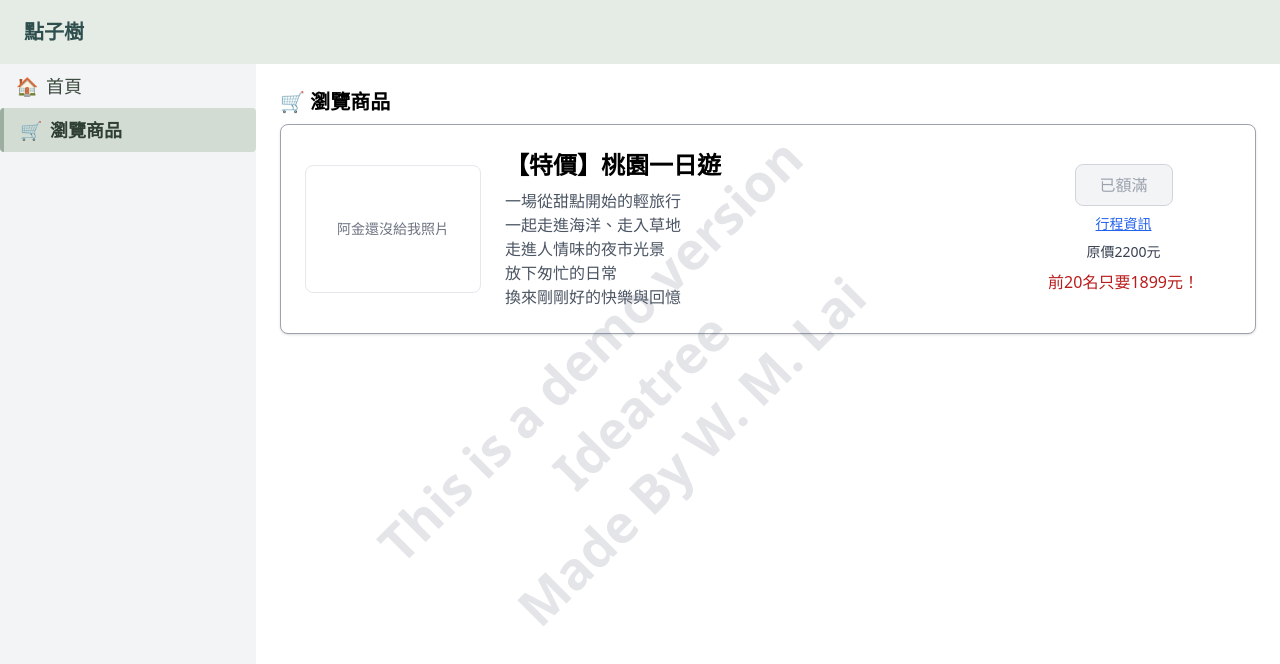
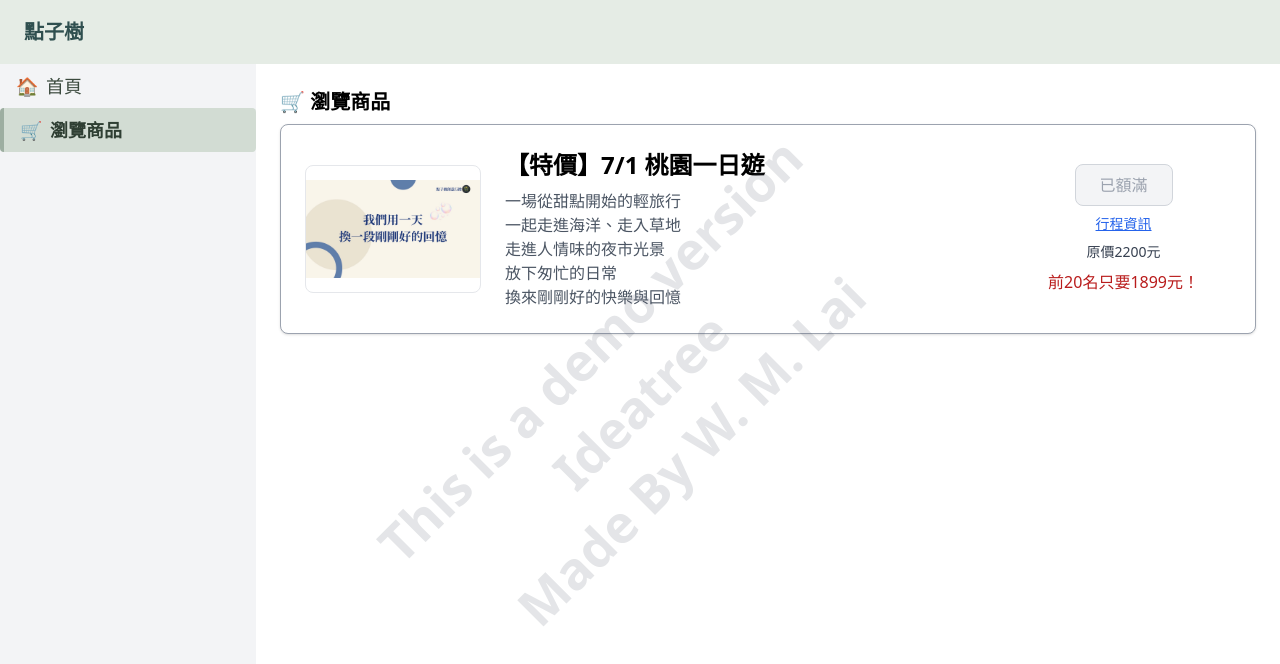
Before and after one commit to idt-zh/idt, a React (Create React App) app: page / in a window 1280 px wide. Both pictures are taken after a click on the element "🛒 瀏覽商品". Shown: the top 664 px of the page. Built offline with nearby package versions, Linux system fonts and the light colour scheme.

Commit message:
更新網站內容與功能

```diff
--- a/src/Layout.jsx
+++ b/src/Layout.jsx
@@ -1,4 +1,5 @@
 import { useState } from 'react';
+import poster from './assets/post.jpg';
 function Layout() {
 
     const PAGES = {
@@ -49,12 +50,12 @@ function Layout() {
                             <div className="flex flex-row items-center justify-between border border-gray-400 rounded-lg p-6 w-full max-w-5xl bg-white shadow">
                                 {/* 左邊圖片 */}
                                 <div className="w-44 h-32 border rounded-lg flex items-center justify-center text-gray-500 text-sm">
-                                    阿金還沒給我照片
+                                    <img src={poster} alt="海報" />
                                 </div>
 
                                 {/* 中間文字區 */}
                                 <div className="flex-1 mx-6">
-                                    <h2 className="text-2xl font-bold">【特價】桃園一日遊</h2>
+                                    <h2 className="text-2xl font-bold">【特價】7/1 桃園一日遊</h2>
                                     <div className="text-gray-600 mt-2">
                                         一場從甜點開始的輕旅行<br />
                                         一起走進海洋、走入草地<br />
```
Also changed, not shown: src/assets/post.jpg (added).
